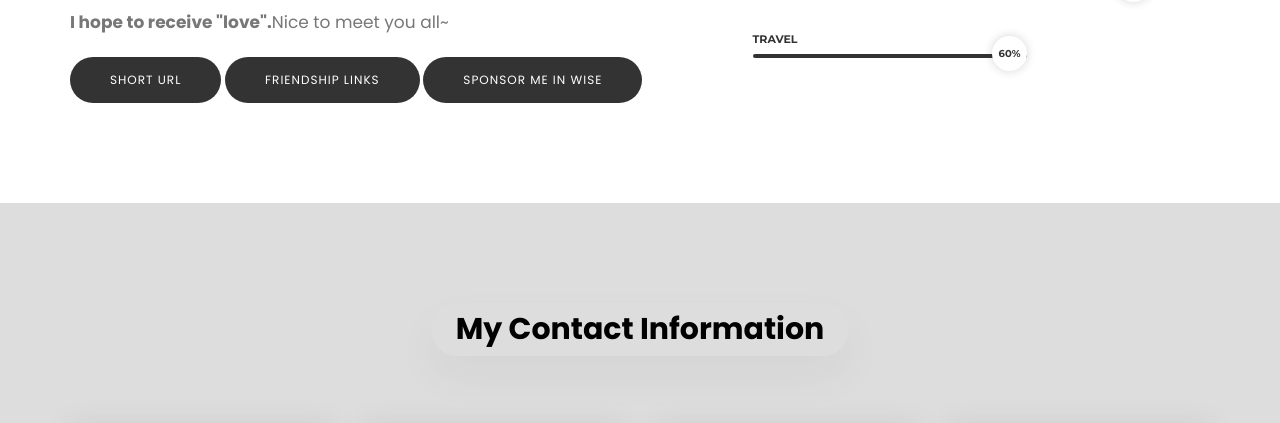
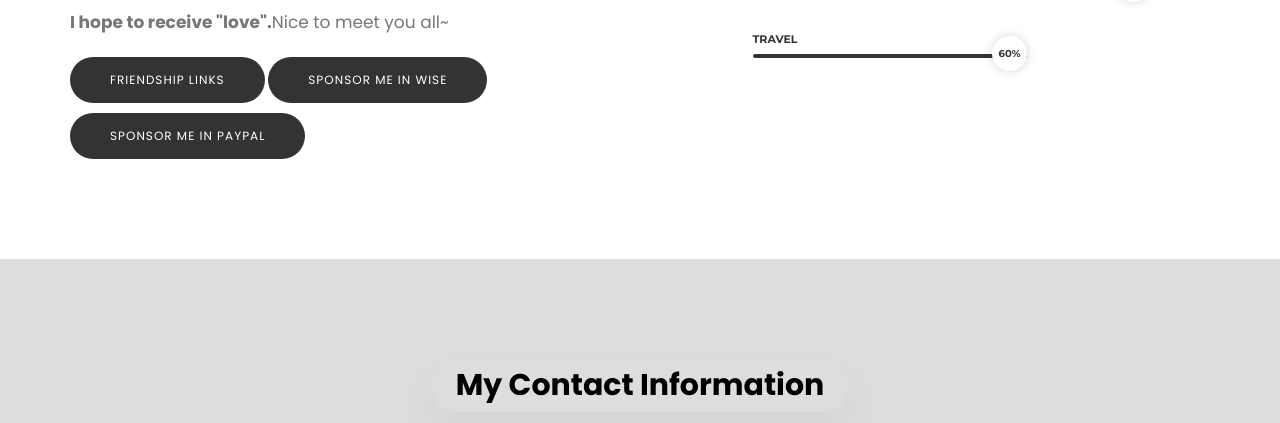
Before and after one commit to Asada-Yuki/Single-page-static-blog, a plain HTML site: page index.html in a window 1280 px wide. Shown: the part 1152-1575 px from the top of the page. Drawn offline with Linux system fonts and the light colour scheme.

Commit message:
Update index.html

```diff
--- a/index.html
+++ b/index.html
@@ -78,9 +78,9 @@
                             <p> In Chinese characters: <b>⌈朝田由纪⌋</b> or <b>⌈朝田雪⌋</b>.</p>
                             <p>Currently, I am a slime, cold and soft, sleeping peacefully.</p>
                             <p><b>I hope to receive "love".</b>Nice to meet you all~</p>
-                            <a href="https://link.yuki.art/" target="_blank" class="site-btn mt10">Short URL</a>
                             <a href="https://friendship.yuki.art/" target="_blank" class="site-btn mt10">Friendship Links</a>
                             <a href="https://wise.com/pay/me/binj53" target="_blank" class="site-btn mt10">Sponsor me in Wise</a>
+                            <a href="https://www.paypal.com/paypalme/asadayukimoe" target="_blank" class="site-btn mt10">Sponsor me in PayPal</a>
                         </div>
                         <div class="col-md-5 skill">
                             <div class="single-progress-item">
```
